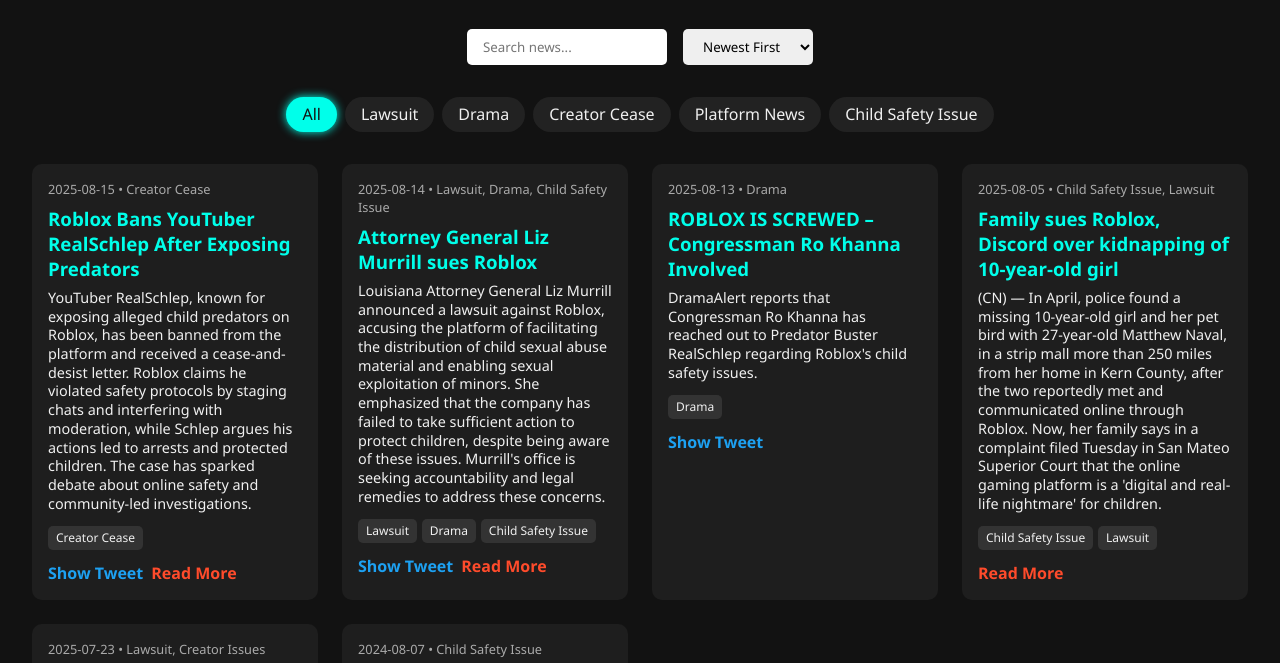
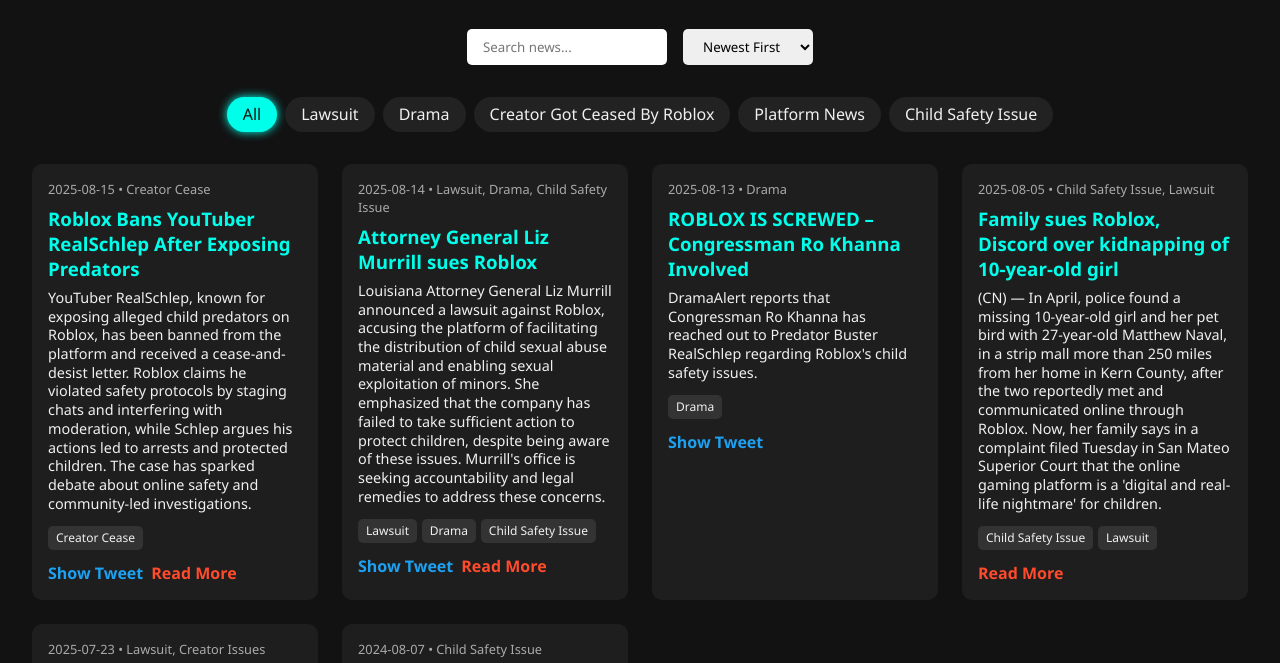
Before and after one commit to TeamObbyYT/Roblox_News, a plain HTML site: page index.html in a window 1280 px wide. Shown: the part 78-741 px from the top of the page. Drawn offline with Linux system fonts and the light colour scheme.

Commit message:
Update index.html

```diff
--- a/index.html
+++ b/index.html
@@ -72,7 +72,7 @@
   <div class="pill" data-filter="all" data-active="true" aria-pressed="true">All</div>
   <div class="pill" data-filter="lawsuit" data-active="false" aria-pressed="false">Lawsuit</div>
   <div class="pill" data-filter="drama" data-active="false" aria-pressed="false">Drama</div>
-  <div class="pill" data-filter="youtuber cease & desist" data-active="false" aria-pressed="false">Creator Cease</div>
+  <div class="pill" data-filter="youtuber cease & desist" data-active="false" aria-pressed="false">Creator Got Ceased By Roblox</div>
   <div class="pill" data-filter="roblox respond" data-active="false" aria-pressed="false">Platform News</div>
   <div class="pill" data-filter="child safety issue" data-active="false" aria-pressed="false">Child Safety Issue</div>
 </div>
```
